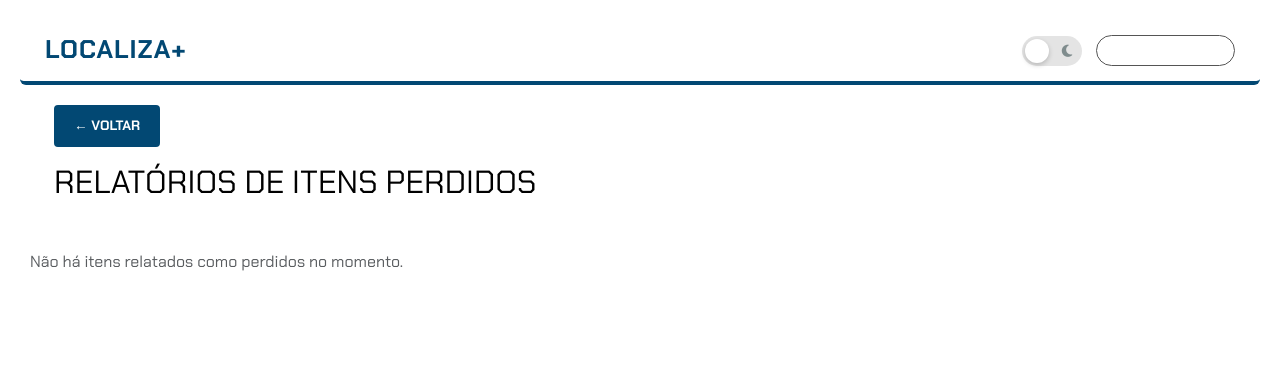
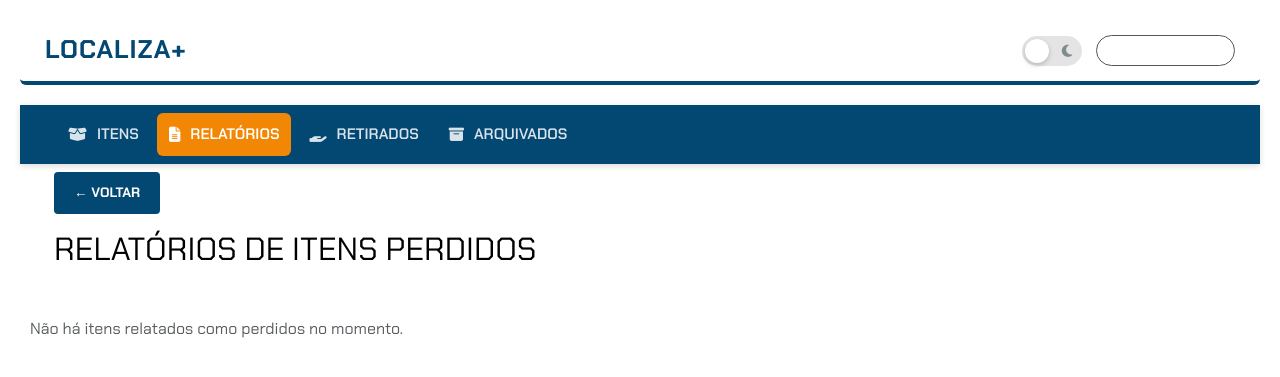
Before and after one commit to Localiza-Mais-603/localiza-mais-senai, a Flask app: page /relatorios-perda in a window 1280 px wide. Shown: the top 377 px of the page. Run offline with Flask 3, Linux system fonts and the light colour scheme; the visitor is signed in with stand-in values (Sample User, id 1); grey boxes labelled with a size stand in for pictures from a placeholder-image service; data that the repository does not hold is empty; some libraries are stand-ins or nearby versions.

Commit message:
feat: Adiciona menu de navegação.

```diff
--- /dev/null
+++ b/static/css/menu-coordenacao.css
@@ -0,0 +1,75 @@
+/* Menu da coordenação
+   Salvar em: static/css/menu_coordenacao.css */
+
+.menu-coord {
+    background-color: #024873;
+    box-shadow: 0 2px 6px rgba(0, 0, 0, 0.15);
+    font-family: "Chakra Petch", sans-serif;
+}
+
+.menu-coord__inner {
+    max-width: 1200px;
+    margin: 0 auto;
+    padding: 0 16px;
+}
+
+/* Botão do celular */
+.menu-coord__toggle {
+    display: flex;
+    align-items: center;
+    gap: 8px;
+    width: 100%;
+    padding: 12px 0;
+    background: none;
+    border: none;
+    color: #fff;
+    font-weight: 600;
+    font-size: 1rem;
+    text-transform: uppercase;
+    cursor: pointer;
+}
+
+.menu-coord__links {
+    list-style: none;
+    margin: 0;
+    padding: 0 0 8px;
+}
+
+.menu-coord__link {
+    display: flex;
+    align-items: center;
+    gap: 10px;
+    padding: 10px 12px;
+    color: rgba(255, 255, 255, 0.85);
+    font-weight: 600;
+    font-size: 0.95rem;
+    text-transform: uppercase;
+    text-decoration: none;
+    border-radius: 6px;
+    transition: background-color 0.2s, color 0.2s;
+}
+
+.menu-coord__link:hover,
+.menu-coord__link:focus-visible {
+    background-color: rgba(255, 255, 255, 0.15);
+    color: #fff;
+}
+
+.menu-coord__link.ativo {
+    background-color: #F28705;
+    color: #fff;
+}
+
+/* Telas maiores: menu sempre visível, em linha */
+@media (min-width: 768px) {
+    .menu-coord__toggle {
+        display: none;
+    }
+
+    .menu-coord__links.collapse:not(.show),
+    .menu-coord__links {
+        display: flex;
+        gap: 6px;
+        padding: 8px 0;
+    }
+}
--- a/templates/arquivar_itens_coor.html
+++ b/templates/arquivar_itens_coor.html
@@ -9,6 +9,7 @@
 
     <link href="https://cdn.jsdelivr.net/npm/bootstrap@5.3.8/dist/css/bootstrap.min.css" rel="stylesheet">
     <link rel="stylesheet" href="/static/css/visualizar_itens.css">
+    <link rel="stylesheet" href="/static/css/menu-coordenacao.css">
 
     <link rel="preconnect" href="https://fonts.googleapis.com">
     <link rel="preconnect" href="https://fonts.gstatic.com" crossorigin>
@@ -17,6 +18,8 @@
     <link href="https://fonts.googleapis.com/css2?family=Chakra+Petch:wght@400;600;700&display=swap"
 
         rel="stylesheet">
+
+
 </head>
 
 <body>
@@ -93,6 +96,9 @@
             </div>
         </nav>
     </header>
+
+    <!-- MENU DA COORDENAÇÃO -->
+    {% include 'menu_coordenacao.html' %}
 
 
     <!-- CONTEÚDO PRINCIPAL -->
--- a/templates/itens_retirados.html
+++ b/templates/itens_retirados.html
@@ -9,6 +9,7 @@
 
     <link href="https://cdn.jsdelivr.net/npm/bootstrap@5.3.8/dist/css/bootstrap.min.css" rel="stylesheet">
     <link rel="stylesheet" href="{{ url_for('static', filename='css/visualizar_itens.css') }}">
+    <link rel="stylesheet" href="/static/css/menu-coordenacao.css">
 
     <link rel="preconnect" href="https://fonts.googleapis.com">
     <link rel="preconnect" href="https://fonts.gstatic.com" crossorigin>
@@ -70,6 +71,9 @@
             </div>
         </nav>
     </header>
+
+    <!-- MENU DA COORDENAÇÃO -->
+    {% include 'menu_coordenacao.html' %}
 
     <!-- CONTEÚDO PRINCIPAL -->
     <main>
--- /dev/null
+++ b/templates/menu_coordenacao.html
@@ -0,0 +1,41 @@
+{# Menu de navegação exclusivo da coordenação.
+   Salvar em: templates/menu_coordenacao.html
+   Uso: {% include 'menu_coordenacao.html' %} logo depois do </header> #}
+
+{% if session.get('perfil') == 'coordenacao' %}
+{% set menu_itens = [
+    ('/visualizar-itens', 'Itens',      'fa-box-open'),
+    ('/relatorios-perda', 'Relatórios', 'fa-file-lines'),
+    ('/itens_retirados',  'Retirados',  'fa-hand-holding'),
+    ('/itens-arquivados', 'Arquivados', 'fa-box-archive')
+] %}
+
+<nav class="menu-coord" aria-label="Menu da coordenação">
+
+    <div class="menu-coord__inner">
+
+        <!-- Botão que aparece só no celular -->
+        <button class="menu-coord__toggle" type="button"
+            data-bs-toggle="collapse" data-bs-target="#menuCoordLinks"
+            aria-controls="menuCoordLinks" aria-expanded="false"
+            aria-label="Abrir menu da coordenação">
+            <i class="fa-solid fa-bars" aria-hidden="true"></i>
+            <span>Menu</span>
+        </button>
+
+        <ul class="menu-coord__links collapse" id="menuCoordLinks">
+            {% for href, texto, icone in menu_itens %}
+            <li>
+                <a href="{{ href }}"
+                    class="menu-coord__link {% if request.path == href %}ativo{% endif %}"
+                    {% if request.path == href %}aria-current="page"{% endif %}>
+                    <i class="fa-solid {{ icone }}" aria-hidden="true"></i>
+                    <span>{{ texto }}</span>
+                </a>
+            </li>
+            {% endfor %}
+        </ul>
+
+    </div>
+</nav>
+{% endif %}
--- a/templates/relatorios_perda.html
+++ b/templates/relatorios_perda.html
@@ -9,6 +9,8 @@
     <link href="https://cdn.jsdelivr.net/npm/bootstrap@5.3.0/dist/css/bootstrap.min.css" rel="stylesheet">
     <link rel="stylesheet" href="/static/css/visualizar_itens.css">
     <link rel="stylesheet" href="/static/css/relatorio.css">
+    <link rel="stylesheet" href="/static/css/menu-coordenacao.css">
+
 
     <link rel="preconnect" href="https://fonts.googleapis.com">
     <link rel="preconnect" href="https://fonts.gstatic.com" crossorigin>
@@ -110,6 +112,9 @@
         </nav>
     </header>
 
+    <!-- MENU DA COORDENAÇÃO -->
+    {% include 'menu_coordenacao.html' %}
+
     <main>
         <div class="container-fluido px-4 my-2">
             <a href="{{ url_for('visualizar_itens') }}" class="btn-abrir mb-3 text-decoration-none d-inline-block"
@@ -119,6 +124,7 @@
 
             <h2 class="titulo-secao-itens" style="margin-left: 10px;">
                 RELATÓRIOS DE ITENS PERDIDOS
+            </h2>
 
         </div>
         <!-- Container dos Cards -->
@@ -179,7 +185,6 @@
             {% endif %}
 
 
-        </div>
         </div>
     </main>
 
@@ -247,7 +252,8 @@
             modal.setAttribute('aria-hidden', 'true');
         }
     </script>
-     <script src="https://cdn.jsdelivr.net/npm/sweetalert2@11"></script>
+    <script src="https://cdn.jsdelivr.net/npm/bootstrap@5.3.8/dist/js/bootstrap.bundle.min.js"></script>
+    <script src="https://cdn.jsdelivr.net/npm/sweetalert2@11"></script>
     <script src="/static/js/visualizar_itens.js"></script>
     <script src="/static/js/excluir_Itens.js"></script>
 </body>
--- a/templates/visualizar_itens.html
+++ b/templates/visualizar_itens.html
@@ -10,6 +10,8 @@
     <link href="https://cdn.jsdelivr.net/npm/bootstrap@5.3.8/dist/css/bootstrap.min.css" rel="stylesheet">
     <link rel="stylesheet" href="{{ url_for('static', filename='css/visualizar_itens.css') }}">
     <link rel="stylesheet" href="{{ url_for('static', filename='css/prazos.css') }}">
+    <link rel="stylesheet" href="/static/css/menu-coordenacao.css">
+
 
     <link rel="preconnect" href="https://fonts.googleapis.com">
     <link rel="preconnect" href="https://fonts.gstatic.com" crossorigin>
@@ -109,6 +111,9 @@
             </div>
         </nav>
     </header>
+
+    <!-- MENU DA COORDENAÇÃO -->
+    {% include 'menu_coordenacao.html' %}
 
     <!-- CONTEÚDO PRINCIPAL -->
     <main>
```
